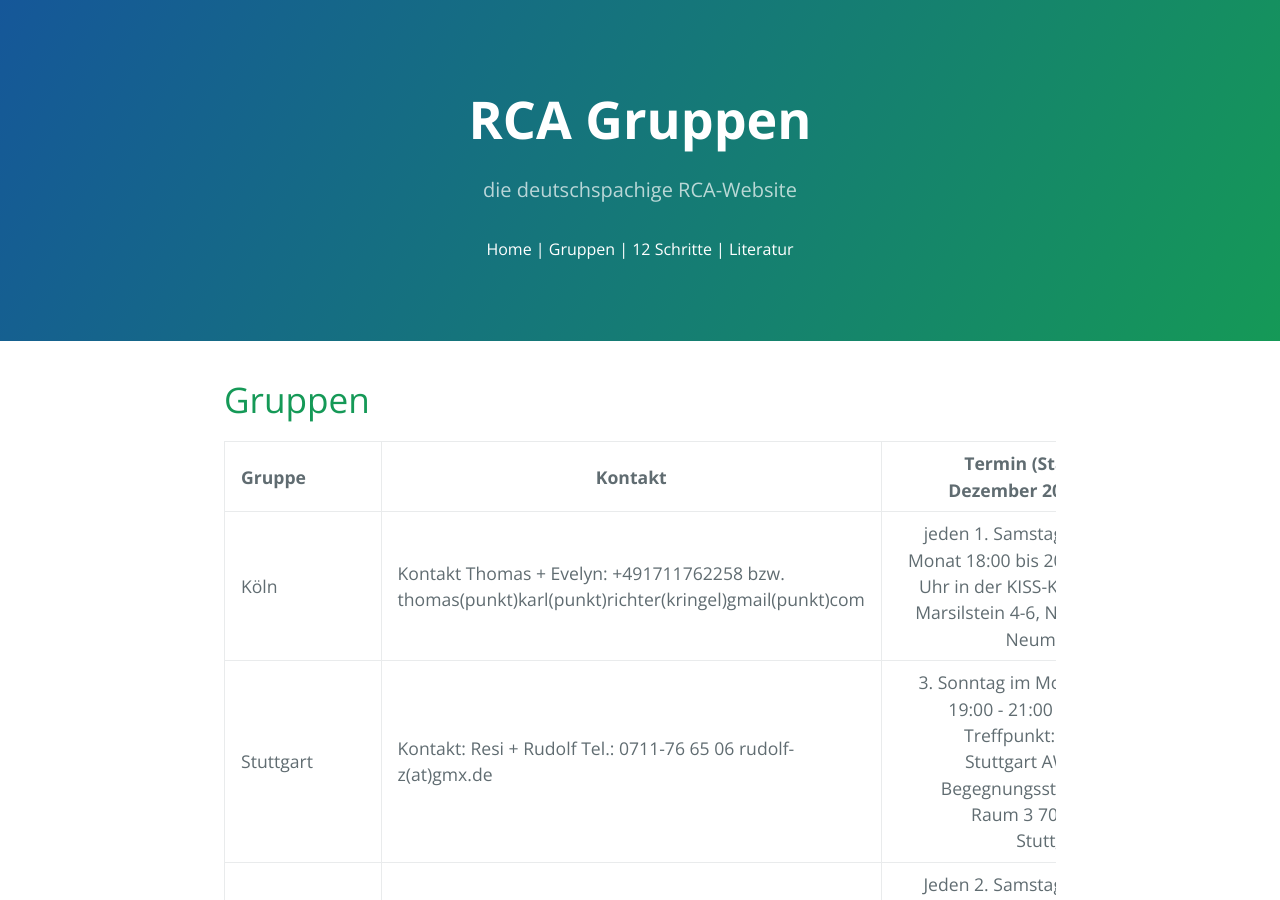
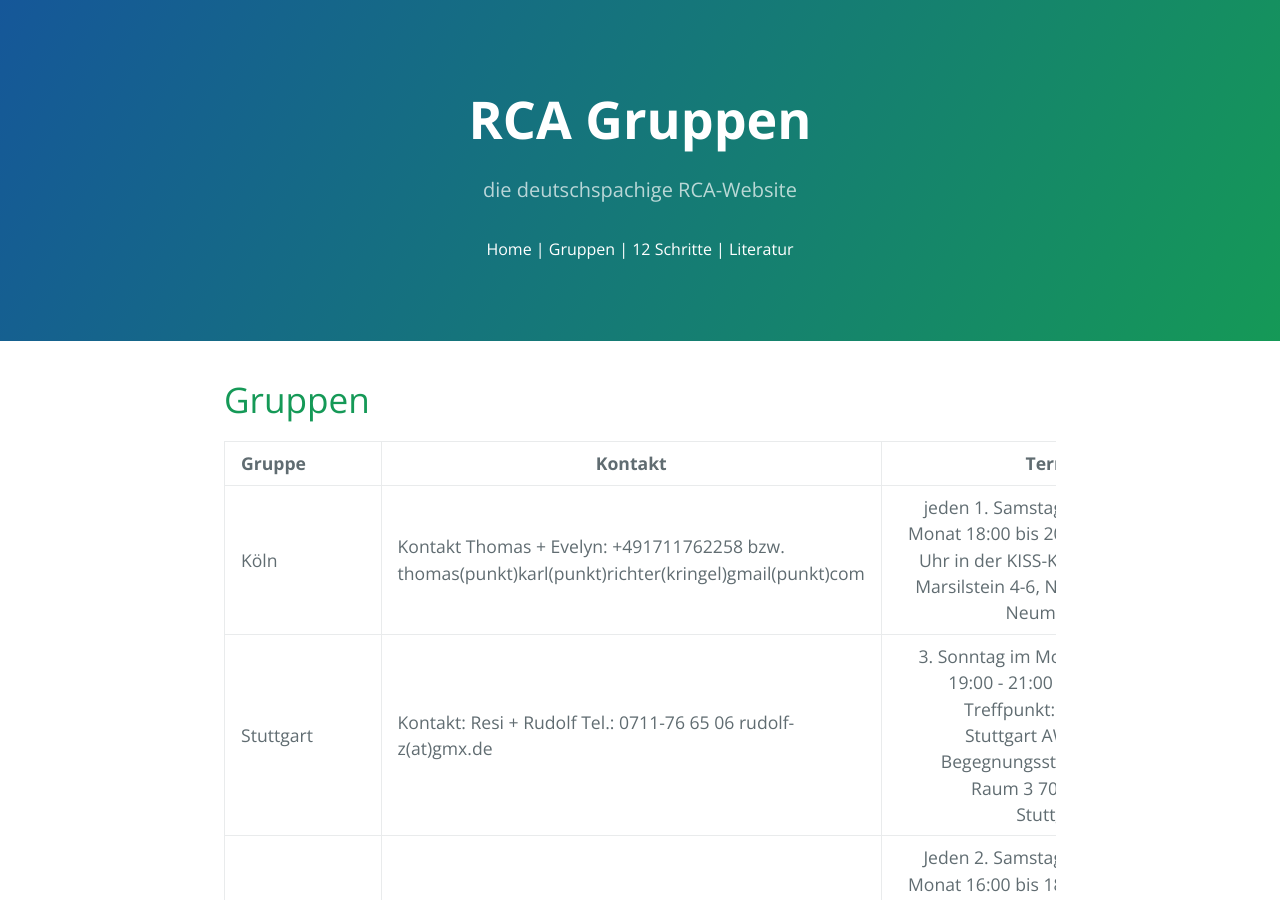
Before and after one commit to rcadeutschland/rcadeutschland.github.io, a Jekyll site: the page built from Gruppen.MD, in a window 1280 px wide and 900 px high. Built offline with Jekyll 4.4.1, drawn with Linux system fonts in a browser that asks for light colours.

Commit message:
Update Gruppen.MD

```diff
--- a/Gruppen.MD
+++ b/Gruppen.MD
@@ -4,7 +4,7 @@
 ---
 # Gruppen
 
-| Gruppe | Kontakt | Termin (Stand Dezember 2014) |
+| Gruppe | Kontakt | Termin |
 |:------ | ------- | ---------------------------: |
 | Köln | Kontakt Thomas + Evelyn: +491711762258 bzw. thomas(punkt)karl(punkt)richter(kringel)gmail(punkt)com |jeden 1. Samstag im Monat 18:00 bis 20:00 Uhr in der KISS-Köln, Marsilstein 4-6, Nähe Neumarkt |
 | Stuttgart | Kontakt: Resi + Rudolf Tel.: 0711-76 65 06 rudolf-z(at)gmx.de | 3. Sonntag im Monat 19:00 - 21:00 Uhr Treffpunkt:RCA Stuttgart AWO-Begegnungsstätte Raum 3 70188 Stuttgart |
```
